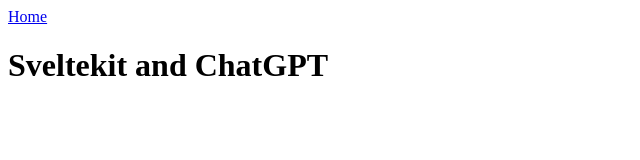
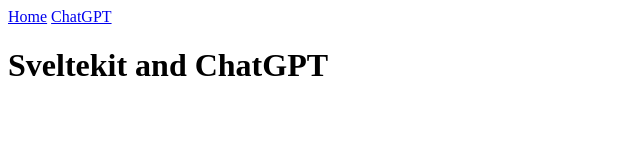
Before and after one commit to alfredlucero/frontendchatgptexamples, a SvelteKit app in the folder sveltegpt/: page /chatgpt in a window 1280 px wide. Shown: the top 160 px of the page, without its empty margins (0-640 px from the left). Built offline with nearby package versions, Linux system fonts and the light colour scheme.

Commit message:
Added base layout for pages

```diff
--- /dev/null
+++ b/sveltegpt/src/routes/+layout.svelte
@@ -0,0 +1,6 @@
+<nav>
+  <a href="/">Home</a>
+  <a href="/chatgpt">ChatGPT</a>
+</nav>
+
+<slot></slot>
--- a/sveltegpt/src/routes/chatgpt/+page.svelte
+++ b/sveltegpt/src/routes/chatgpt/+page.svelte
@@ -1,2 +1 @@
-<a href="/">Home</a>
 <h1>Sveltekit and ChatGPT</h1>
```
